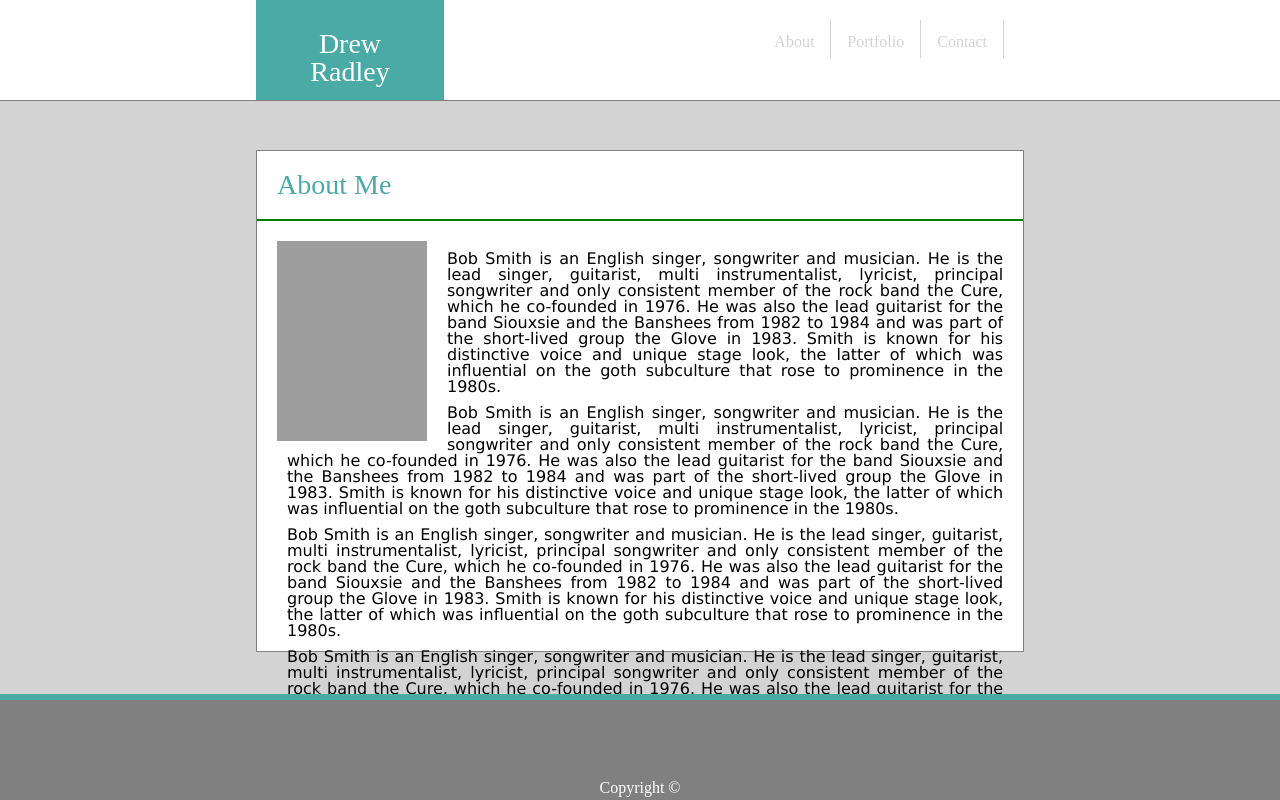
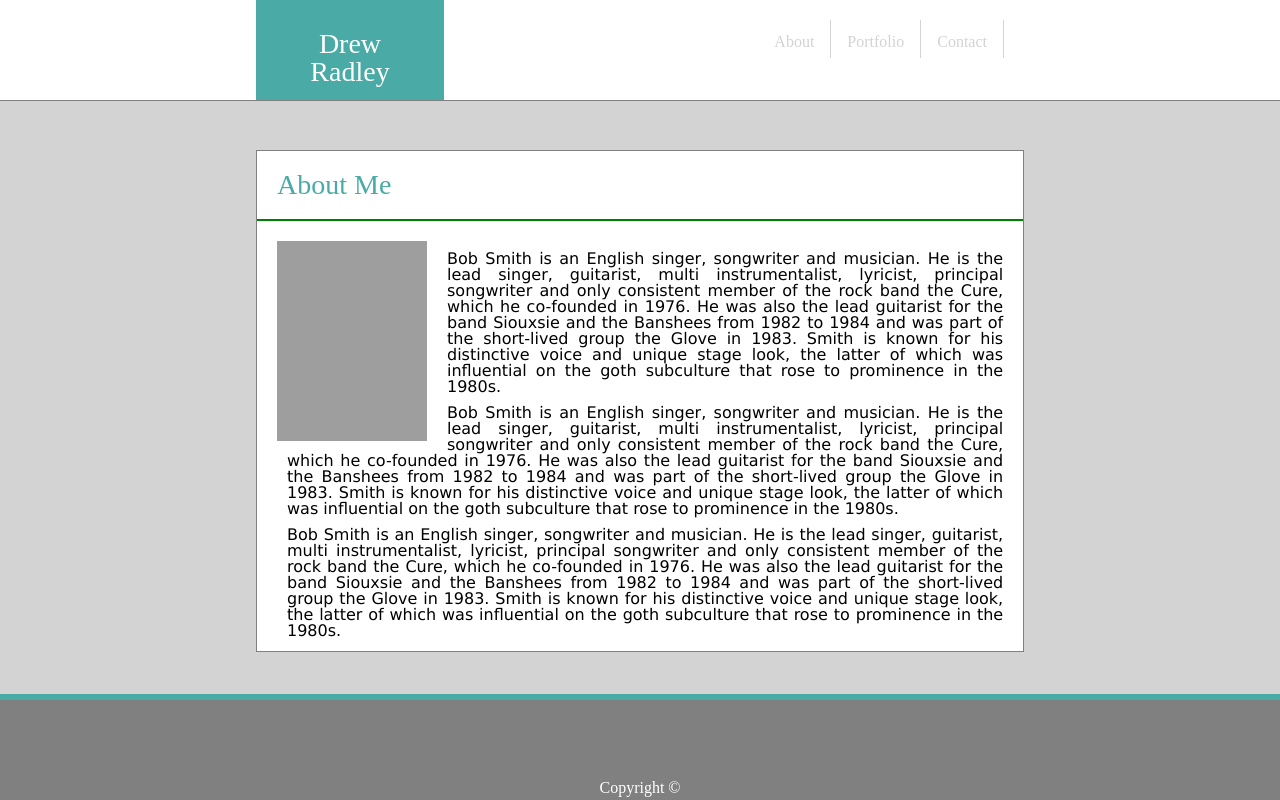
Before and after one commit to drewradley/Basic-Portfolio, a plain HTML site: page index.html in a window 1280 px wide. Drawn offline with Linux system fonts and the light colour scheme; grey boxes are pictures that could not be loaded.

Commit message:
first assignment - hard

```diff
--- a/index.html
+++ b/index.html
@@ -36,7 +36,6 @@
           <p>Bob Smith is an English singer, songwriter and musician. He is the lead singer, guitarist, multi instrumentalist, lyricist, principal songwriter and only consistent member of the rock band the Cure, which he co-founded in 1976. He was also the lead guitarist for the band Siouxsie and the Banshees from 1982 to 1984 and was part of the short-lived group the Glove in 1983. Smith is known for his distinctive voice and unique stage look, the latter of which was influential on the goth subculture that rose to prominence in the 1980s.</p>
           <p>Bob Smith is an English singer, songwriter and musician. He is the lead singer, guitarist, multi instrumentalist, lyricist, principal songwriter and only consistent member of the rock band the Cure, which he co-founded in 1976. He was also the lead guitarist for the band Siouxsie and the Banshees from 1982 to 1984 and was part of the short-lived group the Glove in 1983. Smith is known for his distinctive voice and unique stage look, the latter of which was influential on the goth subculture that rose to prominence in the 1980s.</p>
           <p>Bob Smith is an English singer, songwriter and musician. He is the lead singer, guitarist, multi instrumentalist, lyricist, principal songwriter and only consistent member of the rock band the Cure, which he co-founded in 1976. He was also the lead guitarist for the band Siouxsie and the Banshees from 1982 to 1984 and was part of the short-lived group the Glove in 1983. Smith is known for his distinctive voice and unique stage look, the latter of which was influential on the goth subculture that rose to prominence in the 1980s.</p>
-          <p>Bob Smith is an English singer, songwriter and musician. He is the lead singer, guitarist, multi instrumentalist, lyricist, principal songwriter and only consistent member of the rock band the Cure, which he co-founded in 1976. He was also the lead guitarist for the band Siouxsie and the Banshees from 1982 to 1984 and was part of the short-lived group the Glove in 1983. Smith is known for his distinctive voice and unique stage look, the latter of which was influential on the goth subculture that rose to prominence in the 1980s.</p>
       </section>
 
 
```
